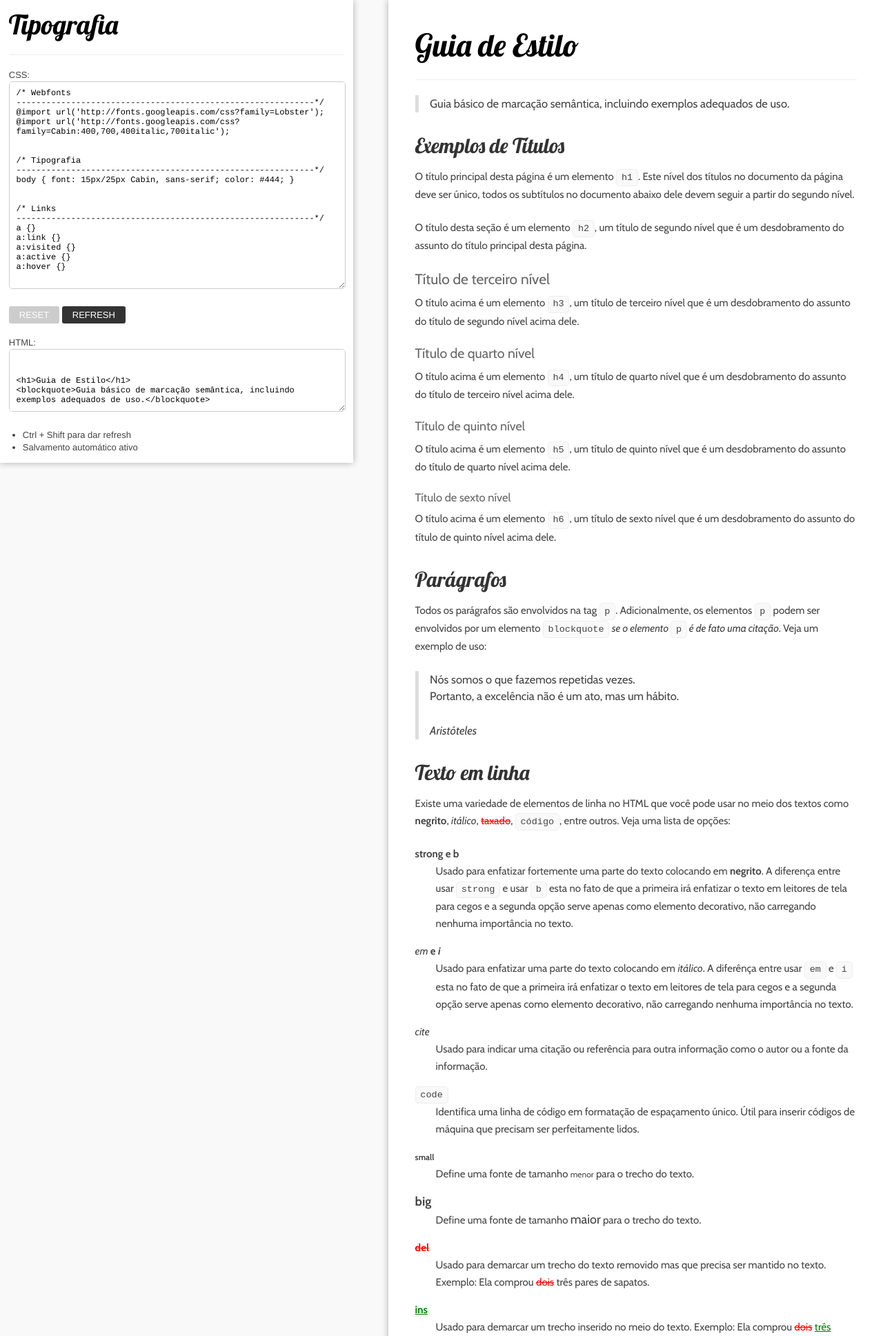
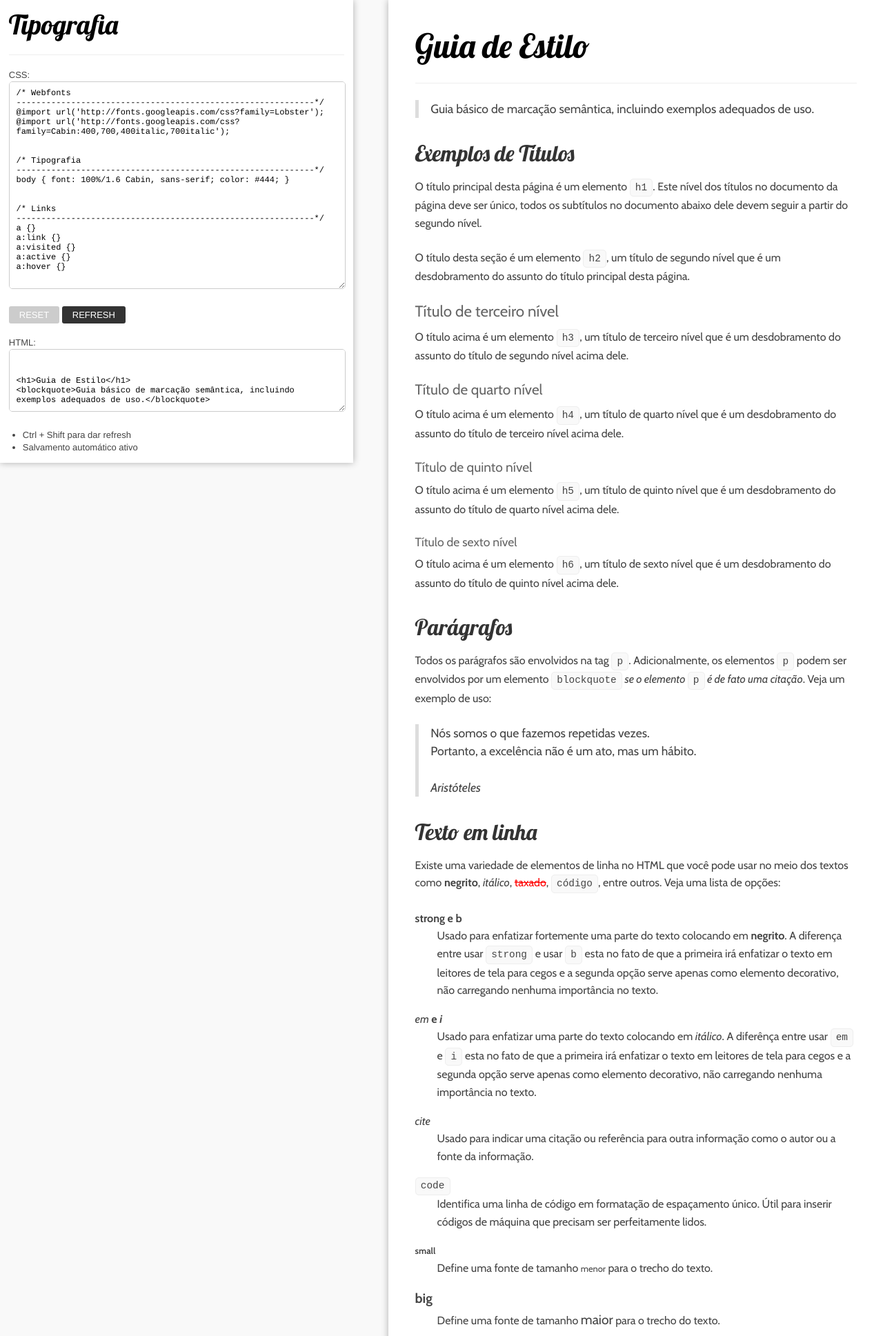
Before and after one commit to edirpedro/tipografia, a PHP site: page / in a window 1280 px wide. Shown: the top 1937 px of the page at 69% size. Run offline with PHP 8.4, Linux system fonts and the light colour scheme; some libraries are stand-ins or nearby versions.

Commit message:
correcting line-height usage

```diff
--- a/elementos.css
+++ b/elementos.css
@@ -6,7 +6,7 @@
 
 /* Tipografia
 ------------------------------------------------------------*/
-body { font: 15px/25px Cabin, sans-serif; color: #444; }
+body { font: 100%/1.6 Cabin, sans-serif; color: #444; }
 
 
 /* Links
@@ -20,7 +20,7 @@ a:hover {}
 
 /* Textos
 ------------------------------------------------------------*/
-h1, h2, h3, h4, h5, h6 { font-family: Lobster, serif; font-weight: normal; line-height: 1.2em; margin: 1em 0 .5em 0; color: #666; }
+h1, h2, h3, h4, h5, h6 { font-family: Lobster, serif; font-weight: normal; line-height: 1.2; margin: 1em 0 .5em 0; color: #666; }
 h3, h4, h5, h6 { font-family: Cabin, sans-serif; }
 h1 { font-size: 3em; margin-top: 0; padding-bottom: .5em; color: #000; border-bottom: 1px solid #eee; }
 h2 { font-size: 2em; color: #333; }
@@ -30,7 +30,7 @@ h5 { font-size: 1.2em; }
 h6 { font-size: 1.1em; }
 
 p { margin: 0 0 1.5em; }
-blockquote { padding: 0 0 0 1em; margin: 0; font-size: 1.1em; line-height: 1.5em; border-left: 5px solid #ddd; }
+blockquote { padding: 0 0 0 1em; margin: 0; font-size: 1.1em; line-height: 1.5; border-left: 5px solid #ddd; }
 q { font-style: italic; }
 q::before { content: open-quote; }
 q::after { content: close-quote; }
@@ -86,7 +86,7 @@ td { padding: .2em .5em; text-align: center; border: 1px solid #eee; }
 
 thead th { padding: .5em 0; font-family: Lobster, serif; text-align: center; border: 1px solid #f1f1f1; }
 
-tfoot td p { padding: .5em; text-align: left; font-size: .8em; line-height: 1.5em; }
+tfoot td p { padding: .5em; text-align: left; font-size: .8em; line-height: 1.5; }
 tfoot td p:last-child { margin-bottom: 0; }
 
 tbody th { padding: .2em .5em; background-color: #f5f5f5; border: 1px solid #eee; }
```
